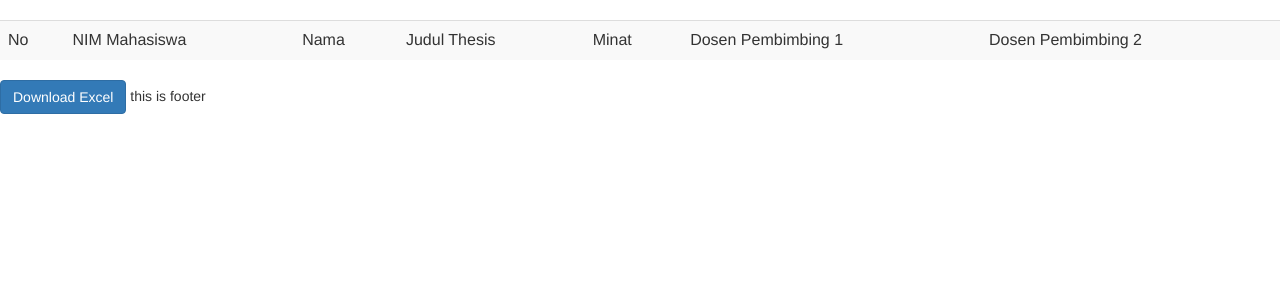
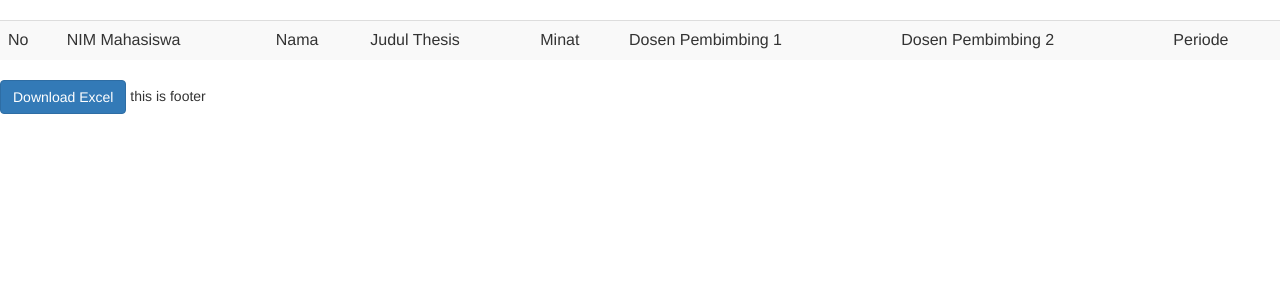
Before and after one commit to StefanDerian/penjadwalan_thesis, a CodeIgniter app: page /database/index.php/admin/index in a window 1280 px wide. Shown: the part 52-352 px from the top of the page. Run offline with CodeIgniter, Linux system fonts and the light colour scheme; data that the repository does not hold is empty; some libraries are stand-ins or nearby versions.

Commit message:
edit file admin dan mahasiswa pada saat signup

```diff
--- a/application/controllers/admin.php
+++ b/application/controllers/admin.php
@@ -66,7 +66,8 @@ class admin extends CI_Controller {
 		->setCellValue('D1', 'Judul Thesis')
 		->setCellValue('E1', 'Minat')
 		->setCellValue('F1', 'Dosen Pembimbing 1')
-		->setCellValue('G1', 'Dosen Pembimbing 2');
+		->setCellValue('G1', 'Dosen Pembimbing 2')
+		->setCellValue('H1', 'Periode');
             //set title pada sheet (me rename nama sheet)
 		$objPHPExcel->getActiveSheet()->setTitle('Data Mahasiswa');
 
@@ -83,6 +84,8 @@ class admin extends CI_Controller {
 			$objPHPExcel->getActiveSheet()->setCellValue('E'.$row,$mahasiswa_data['minat']['topik']);
 			$objPHPExcel->getActiveSheet()->setCellValue('F'.$row,$mahasiswa_data['pembimbing'][0]['nama']);
 			$objPHPExcel->getActiveSheet()->setCellValue('G'.$row,$mahasiswa_data['pembimbing'][1]['nama']);
+			$objPHPExcel->getActiveSheet()->setCellValue('H'.$row,date('M Y',strtotime($mahasiswa_data['periode'])));
+
 		}
 
             //mulai menyimpan excel format xlsx, kalau ingin xls ganti Excel2007 menjadi Excel5
--- a/application/models/mahasiswa_model.php
+++ b/application/models/mahasiswa_model.php
@@ -38,6 +38,7 @@ class mahasiswa_model extends CI_Model{
 
 		foreach ($mahasiswas_result as $key => $mahasiswa_result) {
 				# code...
+			$periode = $this->check_periode($mahasiswa_result['id']);
 			$dosens_data = $this->get_pembimbing($mahasiswa_result['id']);
 
 			foreach ($dosens_data as $key1 => $dosen_data) {
@@ -49,7 +50,9 @@ class mahasiswa_model extends CI_Model{
 
 			$mahasiswa_result['pembimbing'] = $dosens_data;
 			$mahasiswa_result['minat'] = $this->penelitian_model->get_penelitian($mahasiswa_result['id_minat']);
+			$mahasiswa_result['periode'] = $periode['periode'];
 			$mahasiswas_result[$key] = $mahasiswa_result;
+
 
 		}
 		return $mahasiswas_result;
@@ -92,6 +95,8 @@ class mahasiswa_model extends CI_Model{
 
 		return $this->db->get()->first_row('array');
 	}
+
+
 	public function insert_periode($data){
 		$this->db->insert(MAHASISWA_PERIODE_TABLE,$data);
 	}
--- a/application/views/admin/daftar_mahasiswa.php
+++ b/application/views/admin/daftar_mahasiswa.php
@@ -8,6 +8,7 @@
 		<td>Minat</td>
 		<td>Dosen Pembimbing 1</td>
 		<td>Dosen Pembimbing 2</td>
+		<td>Periode</td>
 	</tr>
 	<?php foreach($mahasiswas_data as $key=>$mahasiswa_data){     ?>
 	<tr>
@@ -18,6 +19,7 @@
 		<td><?php echo  $mahasiswa_data['minat']['topik']; ?></td>
 		<td><?php echo  $mahasiswa_data['pembimbing'][0]['nama']; ?></td>
 		<td><?php echo  $mahasiswa_data['pembimbing'][1]['nama']; ?></td>
+		<td><?php echo  date('M Y',strtotime($mahasiswa_data['periode'])); ?></td>
 
 	</tr>
 	<?php } ?>
--- a/application/views/mahasiswa/signup.php
+++ b/application/views/mahasiswa/signup.php
@@ -70,7 +70,7 @@ echo isset($validation)?$validation:"";
 					?>
 				</select>
 			</div>
-			<button type="submit" class="btn btn-default"><?php echo $status != "signup"?"Daftar":"Ubah";?></button>
+			<button type="submit" class="btn btn-default"><?php echo $status == "Signup"?"Daftar":"Ubah";?></button>
 		</form>
 
 	</div>
```
Also changed, not shown: application/controllers/mahasiswa.php (+15 -6 lines).
